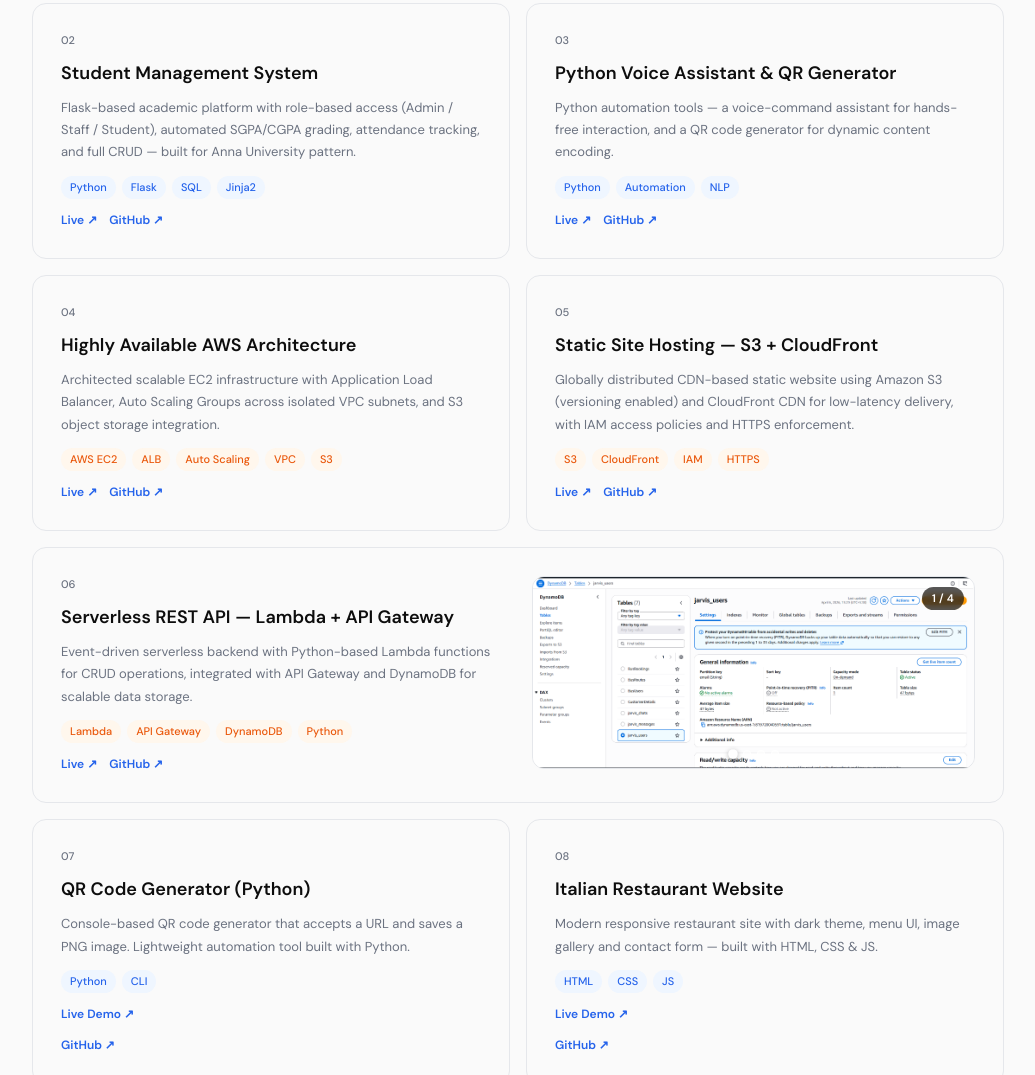
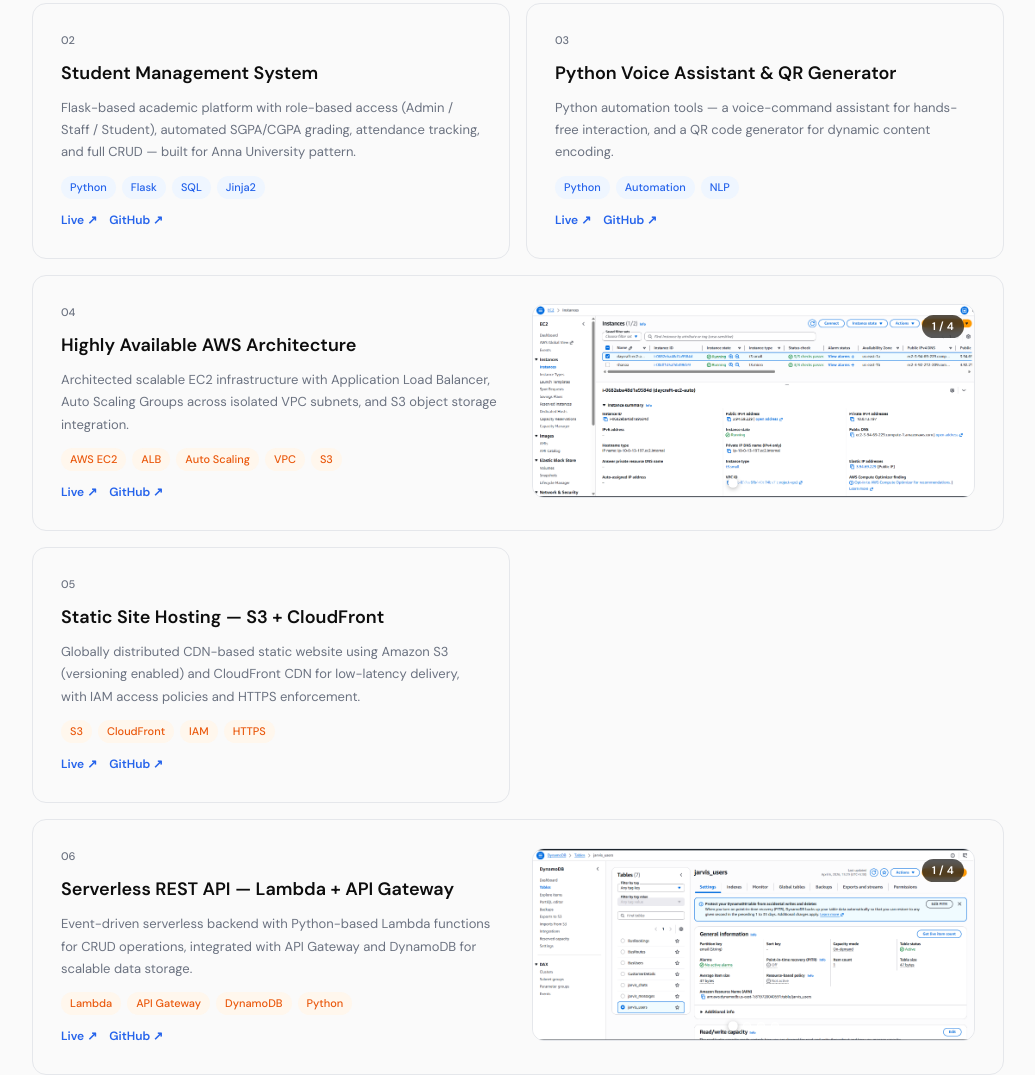
Before and after one commit to 450gowsik/Shana-sites, a website built with Vite: page index.html in a window 1280 px wide. Shown: the part 2945-4020 px from the top of the page, without its empty margins (122-1157 px from the left). Built offline with nearby package versions, Linux system fonts and the light colour scheme.

Commit message:
Add image carousel to Highly Available AWS Architecture project card

```diff
--- a/index.html
+++ b/index.html
@@ -482,7 +482,8 @@
         </div>
 
         <!-- AWS HA -->
-        <div class="proj-card">
+        <div class="proj-card has-carousel">
+          <div class="proj-card-content">
             <div class="proj-num">04</div>
             <div class="proj-name">Highly Available AWS Architecture</div>
             <div class="proj-desc">
@@ -519,6 +520,24 @@
                 rel="noopener"
                 >GitHub ↗</a
               >
+            </div>
+          </div>
+          <div class="proj-carousel" id="aws-ha-carousel">
+            <div class="proj-carousel-counter"><span class="curr">1</span> / 4</div>
+            <div class="proj-carousel-track">
+              <img src="aws-ec2-instances.png" alt="AWS EC2 Instances — Running t3.small and t3.micro instances with security checks passed" />
+              <img src="aws-security-groups.png" alt="AWS Security Groups — Configured security groups for ELB, RDS, EFS and instances" />
+              <img src="aws-elastic-ips.png" alt="AWS Elastic IPs — Allocated public IPv4 addresses for infrastructure access" />
+              <img src="aws-vpc-dashboard.png" alt="AWS VPC Dashboard — project-vpc with custom CIDR and networking configuration" />
+            </div>
+            <button class="proj-carousel-nav prev" onclick="slideProj(this, -1)">‹</button>
+            <button class="proj-carousel-nav next" onclick="slideProj(this, 1)">›</button>
+            <div class="proj-carousel-dots">
+              <span class="proj-carousel-dot active"></span>
+              <span class="proj-carousel-dot"></span>
+              <span class="proj-carousel-dot"></span>
+              <span class="proj-carousel-dot"></span>
+            </div>
           </div>
         </div>
 
```
Also changed, not shown: aws-ec2-instances.png (added), aws-elastic-ips.png (added), aws-security-groups.png (added), aws-vpc-dashboard.png (added). Lines whose indentation alone changed are shown as unchanged.
